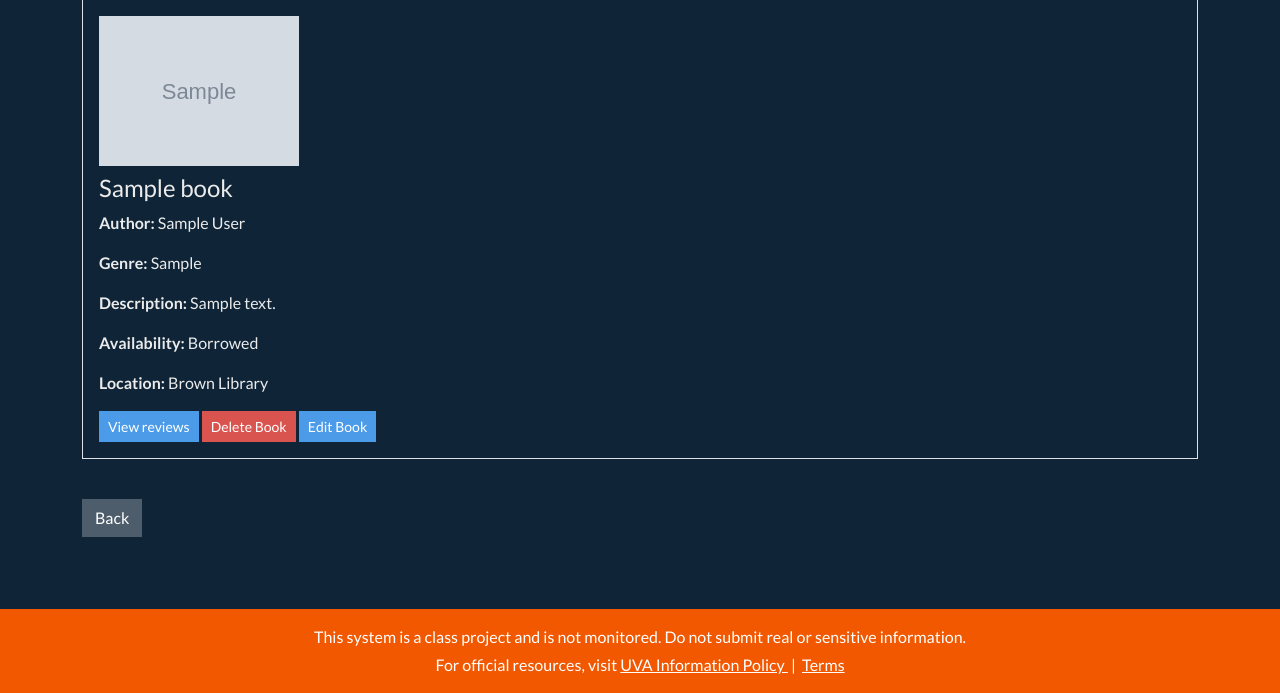
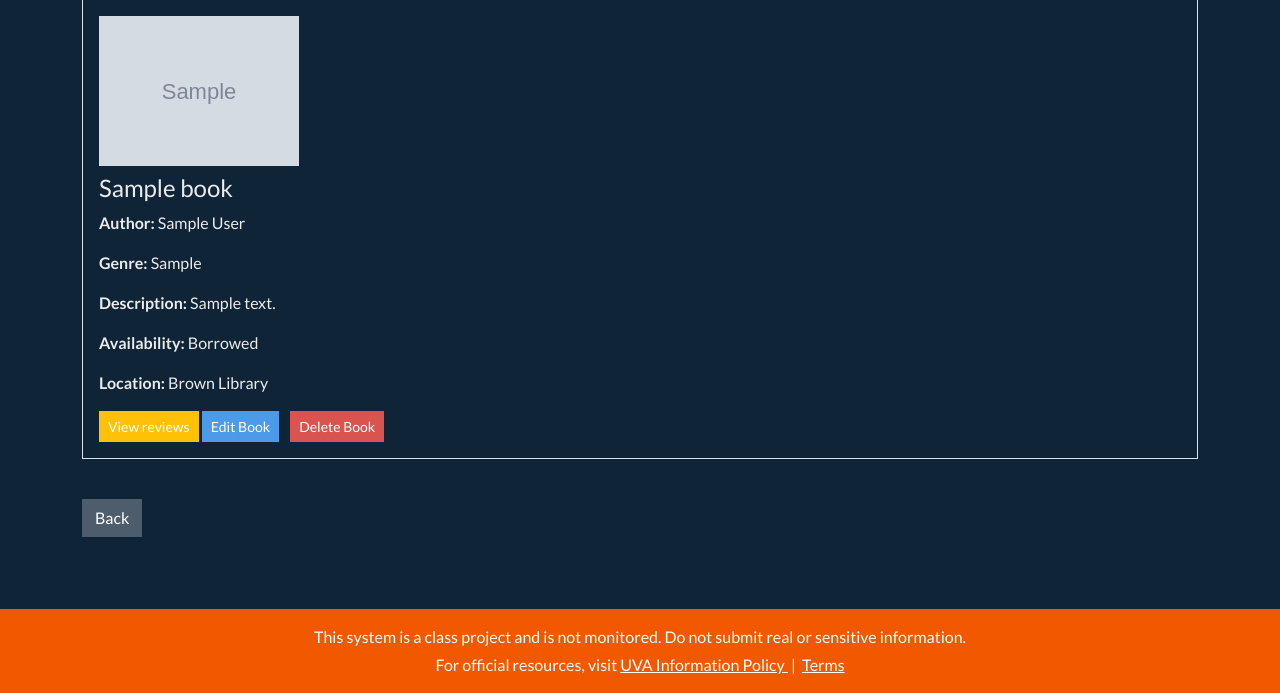
Before and after one commit to AnthonyJia/Library-Swap, a Django app: page /my-books/ in a window 1280 px wide. Shown: the part 153-846 px from the top of the page. Run offline with Django 4.2, Linux system fonts and the light colour scheme; a user stored in the database is signed in; tables that the repository leaves empty hold one stand-in row (values such as "Sample post"); grey boxes marked "Sample" are stand-in pictures; some libraries are stand-ins or nearby versions.

Commit message:
reorder and change color

```diff
--- a/books/templates/books/my_books.html
+++ b/books/templates/books/my_books.html
@@ -19,11 +19,11 @@
           </p>
           <p><strong>Location:</strong> {{ book.location }}</p>
           <!-- Action button -->
-          <a href="{% url 'book_reviews_list' book.uuid %}" class="btn btn-primary btn-sm">View reviews</a>
+          <a href="{% url 'book_reviews_list' book.uuid %}" class="btn btn-warning btn-sm">View reviews</a>
+          <!-- Edit button -->
+          <a href="{% url 'edit_book'   book.uuid %}" class="btn btn-primary btn-sm me-2">Edit Book</a>
           <!-- Delete button -->
           <a href="{% url 'delete_book' book.uuid %}" class="btn btn-danger btn-sm">Delete Book</a>
-          <!-- Edit button -->
-          <a href="{% url 'edit_book'   book.uuid %}" class="btn btn-primary btn-sm me-2">Edit Book</a>
         </div>
       {% endfor %}
     </div>
```
Also changed, not shown: books/migrations/0002_collectionaccessrequest.py (added).
